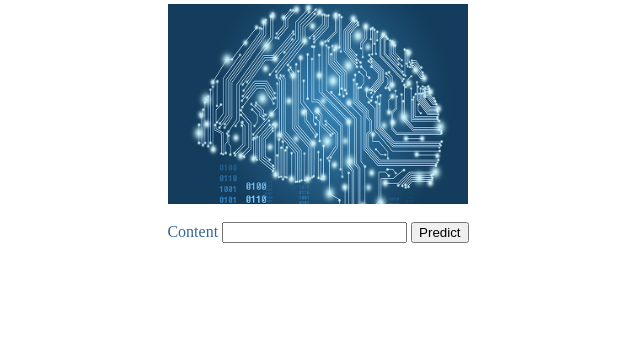
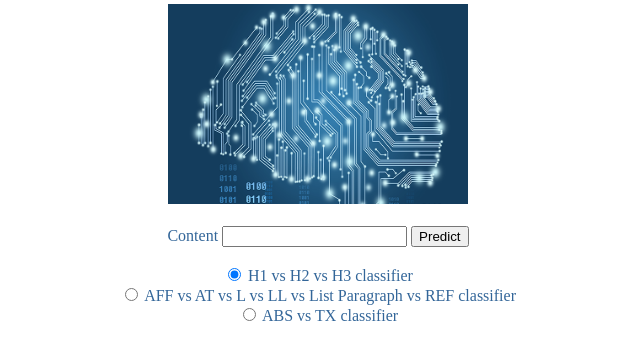
Before and after one commit to kesavsivakumar/Sinjore-Auto-Label-Identifier, a Flask app: page / in a window 1280 px wide. Shown: the part 120-480 px from the top of the page, without its empty margins (322-962 px from the left). Run offline with Flask 2, Linux system fonts and the light colour scheme; parts of the project's set-up code (start-up, migrations or seed data) failed here and were passed over.

Commit message:
Update index.html

```diff
--- a/templates/index.html
+++ b/templates/index.html
@@ -1,3 +1,4 @@
+<!DOCTYPE html>
 <html>
 
 <head>
@@ -19,9 +20,31 @@ body
      <form action="/predict" method="post" enctype="multipart/form-data">
      <label>Content</label>
 	 <input name="ParagraphContent" >
-     <input type="submit" value="Predict">
+     <input type="submit" value="Predict"> <br><br>
+	 <input type="radio" name="options" id="option1" value="option1" checked="checked">
+	 <label for="option1">H1 vs H2 vs H3 classifier </label></input><br>
+	<input type="radio" name="options" id="option2" value="option2">
+	<label for="option2"> AFF vs AT vs L vs LL vs List Paragraph vs REF classifier</label></input><br>
+	<input type="radio" name="options" id="option3" value="option3">
+	<label for="option3"> ABS vs TX classifier</label></input><br>
 	 <h1 id='result'/>
+	 </form>
+	 {% if output %}
+   {{ output }}
+{% endif %}
+	 <!--<script>
+  var loadFile = function(event) {
+   var output = document.getElementById('output');
+    output.src = URL.createObjectURL(event.target.files[0]);
+  };
+	var l={{text}};
+	var res = document.getElementById('result');
 
+		res.innerHTML=l;
+
+
+
+	</script>-->
 </body>
 
 </html>
```
